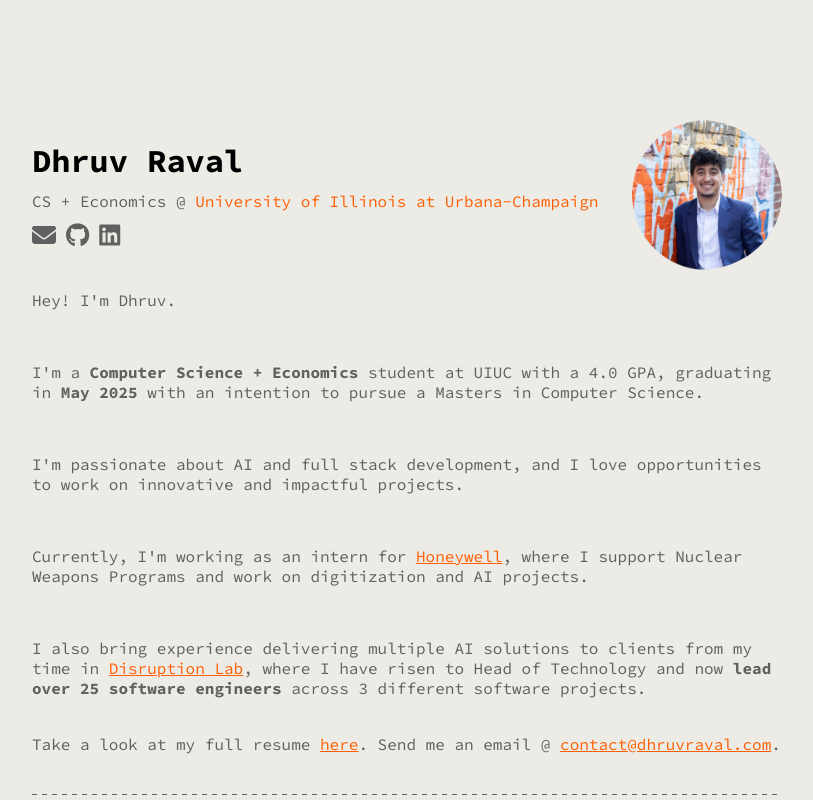
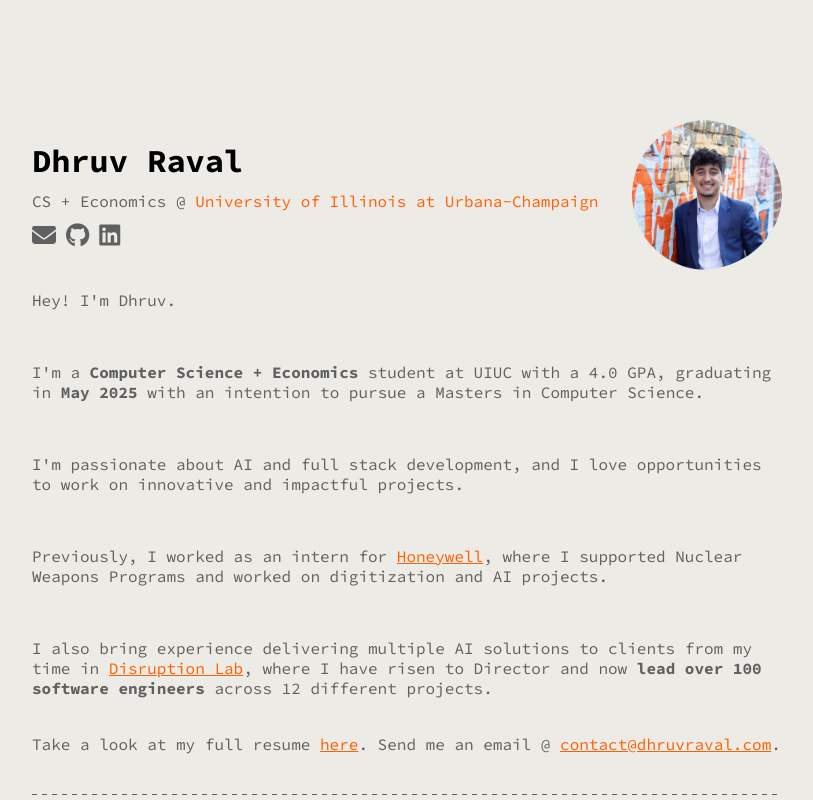
Before and after one commit to dhruvkraval/my-website, a React (Create React App) app: page / in a window 1280 px wide. Shown: the top 800 px of the page, without its empty margins (233-1046 px from the left). Built offline with nearby package versions, Linux system fonts and the light colour scheme.

Commit message:
text updates

```diff
--- a/src/App.js
+++ b/src/App.js
@@ -13,7 +13,7 @@ const experiences = [
     positions: [
       {
         title: 'Software Engineering Intern III',
-        dateRange: 'June 2024 — Present',
+        dateRange: 'June 2024 — August 2024',
         description: `Spearheaded multiple company-first projects including the development of a RAG LLM chatbot for internal documentation and the creation of a secure data pipeline API from Apache HDFS.`,
         skills: ['Python', '.NET', 'RESTful API', 'Apache HDFS', 'RAG'],
       },
@@ -29,8 +29,14 @@ const experiences = [
     company: 'Disruption Lab at Gies',
     positions: [
       {
+        title: 'Director',
+        dateRange: 'Dec 2024 - Present',
+        description: `Managing over 100 student SWEs across 12+ technical projects.`,
+        skills: ['Blockchain', 'VR', 'AI', 'Leadership'],
+      },
+      {
         title: 'Head of Technology',
-        dateRange: 'June 2024 - Present',
+        dateRange: 'June 2024 - Dec 2024',
         description: `Lead technical development for 3 projects spanning AI, VR, and blockchain for clients including the State of Illinois and AMD while managing 25+ software engineers.`,
         skills: ['Blockchain', 'VR', 'AI'],
       },
@@ -101,9 +107,9 @@ function App() {
             I'm passionate about AI and full stack development, and I love opportunities to work on innovative and impactful projects.
             </p>
             <br></br>
-            <p>Currently, I'm working as an intern for <a href="https://kcnsc.doe.gov/" target="_blank" rel="noopener noreferrer">Honeywell</a>, where I support Nuclear Weapons Programs and work on digitization and AI projects.</p>
+            <p>Previously, I worked as an intern for <a href="https://kcnsc.doe.gov/" target="_blank" rel="noopener noreferrer">Honeywell</a>, where I supported Nuclear Weapons Programs and worked on digitization and AI projects.</p>
             <br></br>
-            <p>I also bring experience delivering multiple AI solutions to clients from my time in <a href="https://giesgroups.illinois.edu/disruptionlab/home-v2/" target="_blank" rel="noopener noreferrer">Disruption Lab</a>, where I have risen to Head of Technology and now <strong>lead over 25 software engineers</strong> across 3 different software projects.</p>
+            <p>I also bring experience delivering multiple AI solutions to clients from my time in <a href="https://giesgroups.illinois.edu/disruptionlab/home-v2/" target="_blank" rel="noopener noreferrer">Disruption Lab</a>, where I have risen to Director and now <strong>lead over 100 software engineers</strong> across 12 different projects.</p>
             <br></br>
             Take a look at my full resume <a href="/resume.pdf" target="_blank" rel="noopener noreferrer">here</a>. Send me an email @ <a href="mailto:contact@dhruvraval.com">contact@dhruvraval.com</a>.
           </div>
```
